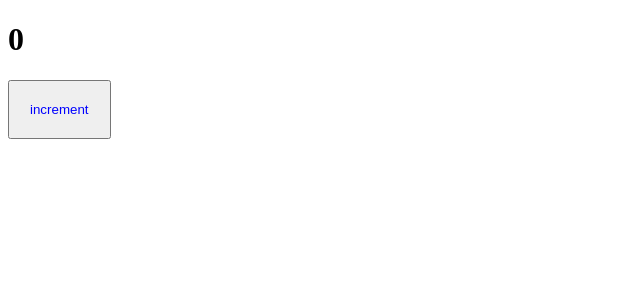
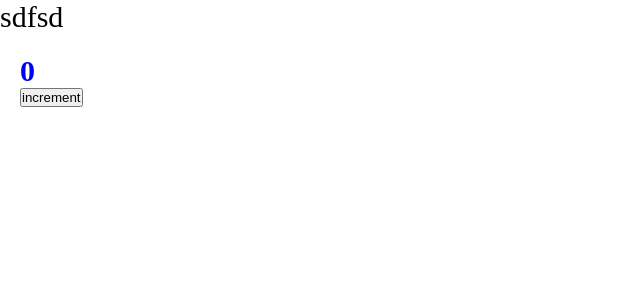
Before and after one commit to Dormeh/article_posting_site, a React app: page / in a window 1280 px wide. Shown: the top 300 px of the page, without its empty margins (0-640 px from the left). Built offline with nearby package versions, Linux system fonts and the light colour scheme.

Commit message:
adds settings for CSS modules

```diff
--- /dev/null
+++ b/src/App.tsx
@@ -0,0 +1,14 @@
+import React from 'react';
+import {Counter} from "./components/Counter";
+import './index.scss'
+
+const App = () => {
+    return (
+        <div className="app">
+            sdfsd
+            <Counter/>
+        </div>
+    );
+};
+
+export default App;
--- a/src/components/Counter.scss
+++ b/src/components/Counter.module.scss
@@ -1,4 +1,5 @@
-button {
+.btn {
+    font-size: 15px;
     padding: 20px;
     color: blue;
 }
--- a/src/components/Counter.tsx
+++ b/src/components/Counter.tsx
@@ -1,5 +1,5 @@
 import React, {useState} from 'react';
-import './Counter.scss'
+import classes from './Counter.module.scss';
 export const Counter = () => {
     const [count, setCount] = useState(0);
 
@@ -7,7 +7,7 @@
       setCount(count + 1)
     }
     return (
-        <div>
+        <div className={classes.btn}>
             <h1>{count}</h1>
             <button onClick={increment}>increment</button>
         </div>
--- /dev/null
+++ b/src/index.scss
@@ -0,0 +1,9 @@
+*{
+  margin: 0;
+  padding: 0;
+  box-sizing: border-box;
+}
+
+.app {
+  font-size: 30px;
+}
--- a/src/index.tsx
+++ b/src/index.tsx
@@ -1,9 +1,7 @@
 import {render} from "react-dom";
-import {Counter} from "./components/Counter";
+import App from "./App";
 
 render(
-    <div>
-        <Counter/>
-    </div>,
+    <App/>,
     document.getElementById('root')
 )
```
Also changed, not shown: src/global.d.ts (added, +7 -0 lines), 3 other files (tests, documents, lock files or other folders).
